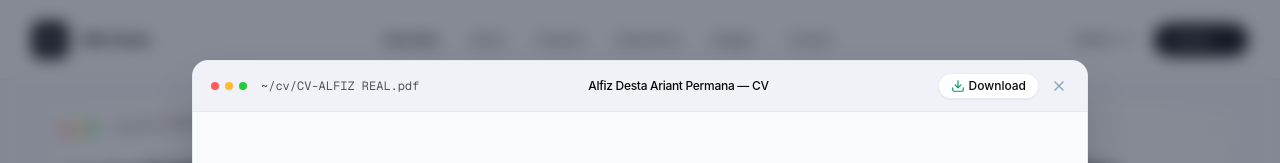
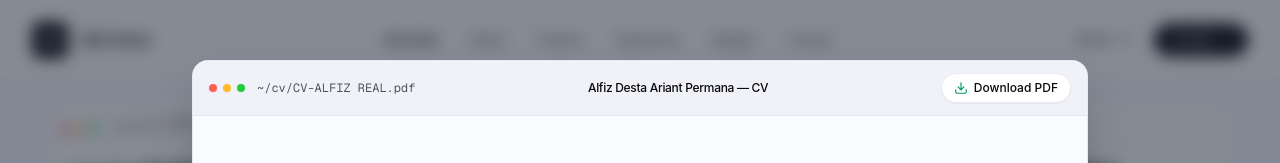
Before and after one commit to exenthiast/portofolio, a React (Vite) app: page / in a window 1280 px wide. Both pictures are taken after a click on the button "View CV". Shown: the top 163 px of the page. Built offline with nearby package versions, Linux system fonts and the light colour scheme.

Commit message:
refactor: remove redundant X button in cv modal relying on traffic lights and esc

```diff
--- a/src/components/ui/CvModal.tsx
+++ b/src/components/ui/CvModal.tsx
@@ -1,6 +1,6 @@
 import { useEffect } from 'react'
 import { motion, AnimatePresence } from 'framer-motion'
-import { Download, X } from 'lucide-react'
+import { Download } from 'lucide-react'
 import { profileData } from '../../data/profile'
 import { TrafficLightDots } from './TrafficLightDots'
 
@@ -61,8 +61,9 @@ export function CvModal({ isOpen, onClose }: CvModalProps) {
                 <button
                   type="button"
                   onClick={onClose}
-                  className="group flex items-center gap-1.5 focus-visible:outline-2 focus-visible:outline-[var(--accent)] rounded p-0.5 cursor-pointer"
+                  className="group flex items-center gap-1.5 focus-visible:outline-2 focus-visible:outline-[var(--accent)] rounded p-1 -m-1 cursor-pointer"
                   aria-label="Close CV Modal"
+                  title="Close (Esc)"
                 >
                   <TrafficLightDots size="sm" />
                 </button>
@@ -79,20 +80,11 @@ export function CvModal({ isOpen, onClose }: CvModalProps) {
                 <a
                   href={profileData.resumeUrl}
                   download="CV-Alfiz-Desta-Ariant-Permana.pdf"
-                  className="inline-flex items-center gap-1 px-3 py-1 text-xs font-medium text-[var(--ink)] bg-[var(--surface)] hover:bg-slate-100 rounded-full border border-slate-200/80 transition-colors shadow-2xs focus-visible:outline-2 focus-visible:outline-[var(--accent)] cursor-pointer"
+                  className="inline-flex items-center gap-1.5 px-3 py-1.5 text-xs font-medium text-[var(--ink)] bg-[var(--surface)] hover:bg-slate-100 rounded-full border border-slate-200/80 transition-colors shadow-2xs focus-visible:outline-2 focus-visible:outline-[var(--accent)] cursor-pointer"
                 >
                   <Download className="w-3.5 h-3.5 text-[var(--accent)]" />
-                  <span className="hidden sm:inline">Download</span>
+                  <span>Download PDF</span>
                 </a>
-
-                <button
-                  type="button"
-                  onClick={onClose}
-                  className="p-1 text-slate-400 hover:text-[var(--ink)] hover:bg-slate-200/60 rounded-full transition-colors focus-visible:outline-2 focus-visible:outline-[var(--accent)] cursor-pointer"
-                  aria-label="Close modal"
-                >
-                  <X className="w-4 h-4" />
-                </button>
               </div>
             </div>
 
```
